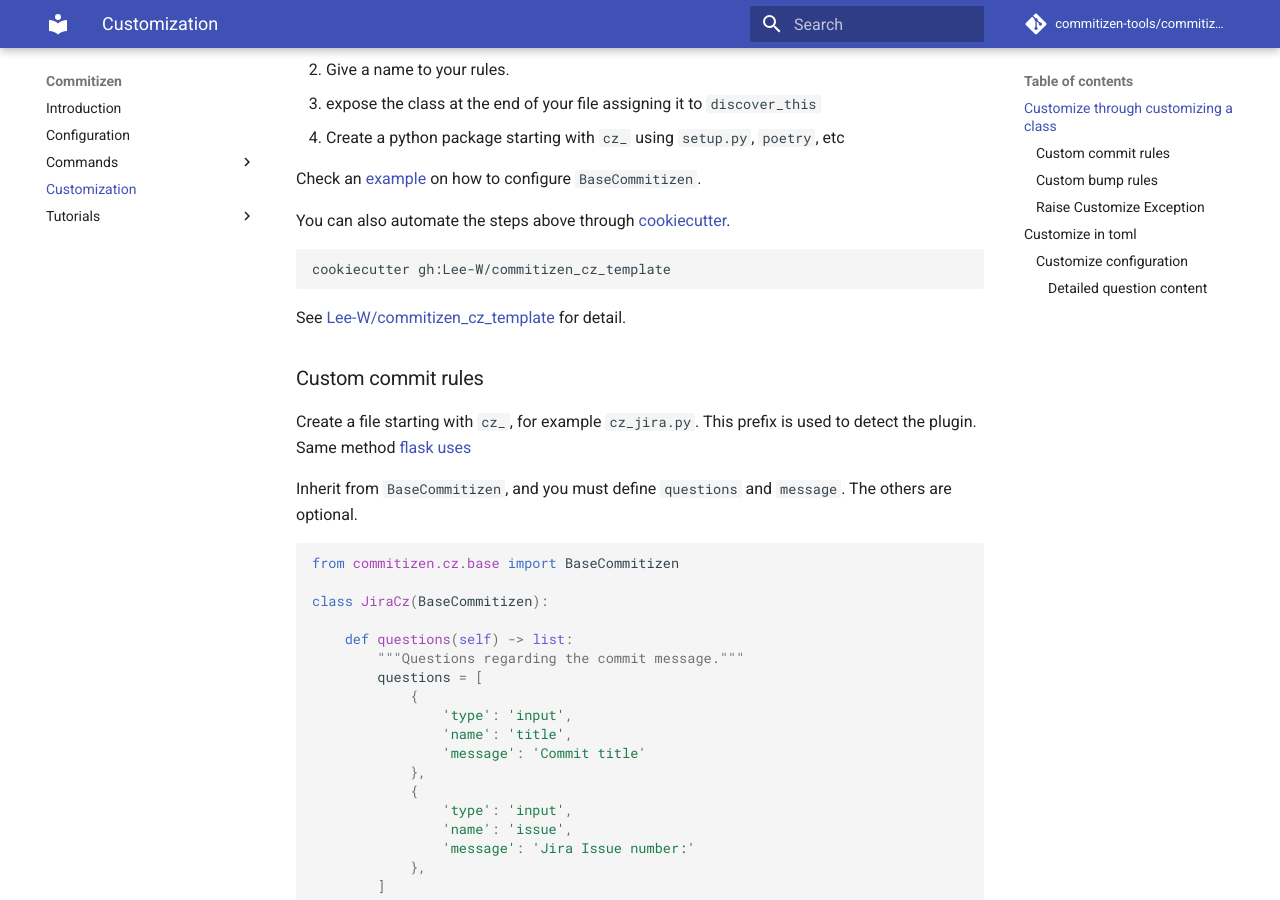
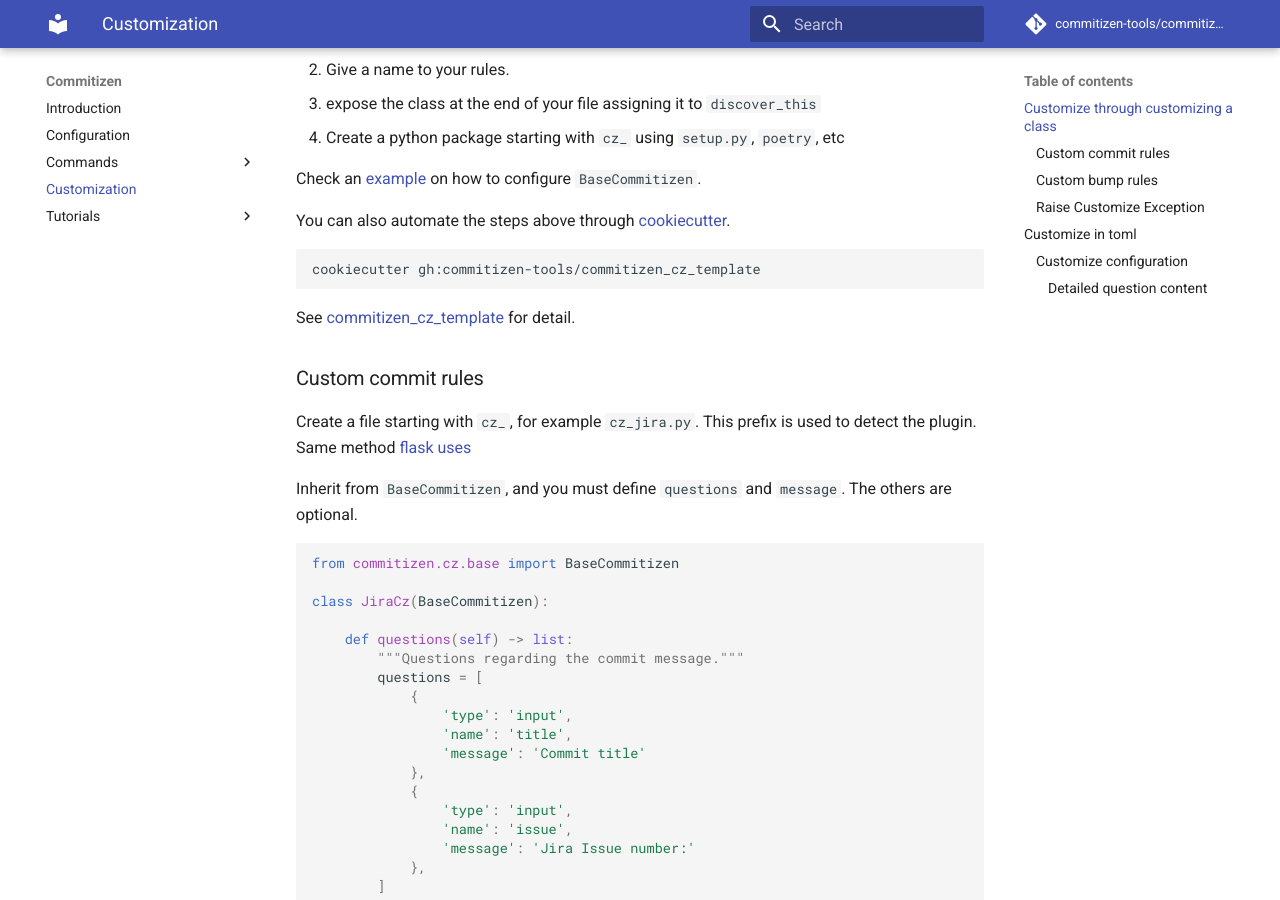
Before and after one commit to commitizen-tools/commitizen, an MkDocs documentation site: the page built from docs/customization.md, in a window 1280 px wide and 900 px high, scrolled down 314 px. Built offline with MkDocs 1.6.1 and Material for MkDocs 9.7.7, drawn with Linux system fonts in a browser that asks for light colours; comment, search, counter and statistics services are not loaded.

Commit message:
docs(customization): update cookicutter template url
commitizen_cz_template is moved from Lee-W to commitizen-tools

````diff
--- a/docs/customization.md
+++ b/docs/customization.md
@@ -14,10 +14,10 @@
 You can also automate the steps above through [cookiecutter](https://cookiecutter.readthedocs.io/en/1.7.0/).
 
 ```sh
-cookiecutter gh:Lee-W/commitizen_cz_template
+cookiecutter gh:commitizen-tools/commitizen_cz_template
 ```
 
-See [Lee-W/commitizen_cz_template](https://github.com/Lee-W/commitizen_cz_template) for detail.
+See [commitizen_cz_template](https://github.com/commitizen-tools/commitizen_cz_template) for detail.
 
 ### Custom commit rules
 
````
